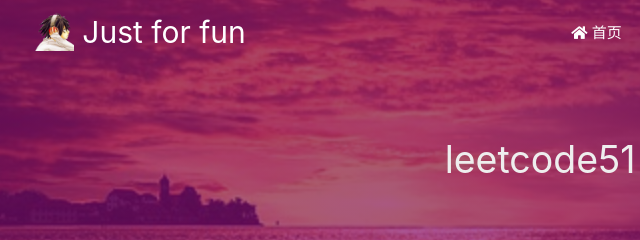
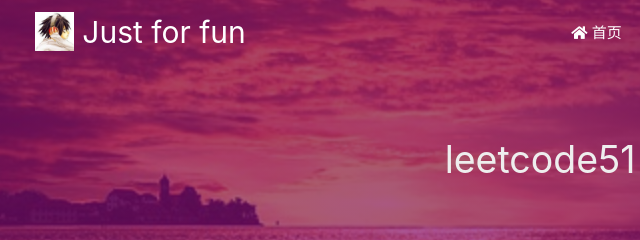
Before and after one commit to TPF2017/TPF2017.github.io, a plain HTML site: page 2020/09/03/LeetCode51 N皇后/index.html in a window 1280 px wide. Shown: the top 240 px of the page, 43-683 px from the left. Drawn offline with Linux system fonts and the light colour scheme; some packages are replaced by stand-ins of ours; no server answers; a script that the page names is missing.

Commit message:
Site updated: 2020-09-21 22:47:22

```diff
--- a/2020/09/03/LeetCode51 N皇后/index.html
+++ b/2020/09/03/LeetCode51 N皇后/index.html
@@ -17,7 +17,7 @@
 
 
     <title>leetcode51 N皇后 | Just for fun</title>
-    <link rel="icon" type="image/png" href="/L.png">
+    <link rel="icon" type="image/jpeg" href="/L.jpg">
 
     <link rel="stylesheet" type="text/css" href="/libs/awesome/css/all.css">
     <link rel="stylesheet" type="text/css" href="/libs/materialize/materialize.min.css">
@@ -40,7 +40,7 @@
             <div class="brand-logo">
                 <a href="/" class="waves-effect waves-light">
 
-                    <img src="/L.png" class="logo-img" alt="LOGO">
+                    <img src="/L.jpg" class="logo-img" alt="LOGO">
 
                     <span class="logo-span">Just for fun</span>
                 </a>
@@ -169,7 +169,7 @@
 
     <div class="mobile-head bg-color">
 
-        <img src="/L.png" class="logo-img circle responsive-img">
+        <img src="/L.jpg" class="logo-img circle responsive-img">
 
         <div class="logo-name">Just for fun</div>
         <div class="logo-desc">
```
Also changed, not shown: about/index.html (+3 -3 lines), archives/2020/09/index.html (+3 -3 lines), archives/2020/index.html (+3 -3 lines), archives/index.html (+3 -3 lines), categories/index.html (+3 -3 lines), contact/index.html (+3 -3 lines), friends/index.html (+3 -3 lines), index.html (+3 -3 lines), tags/index.html (+3 -3 lines).
